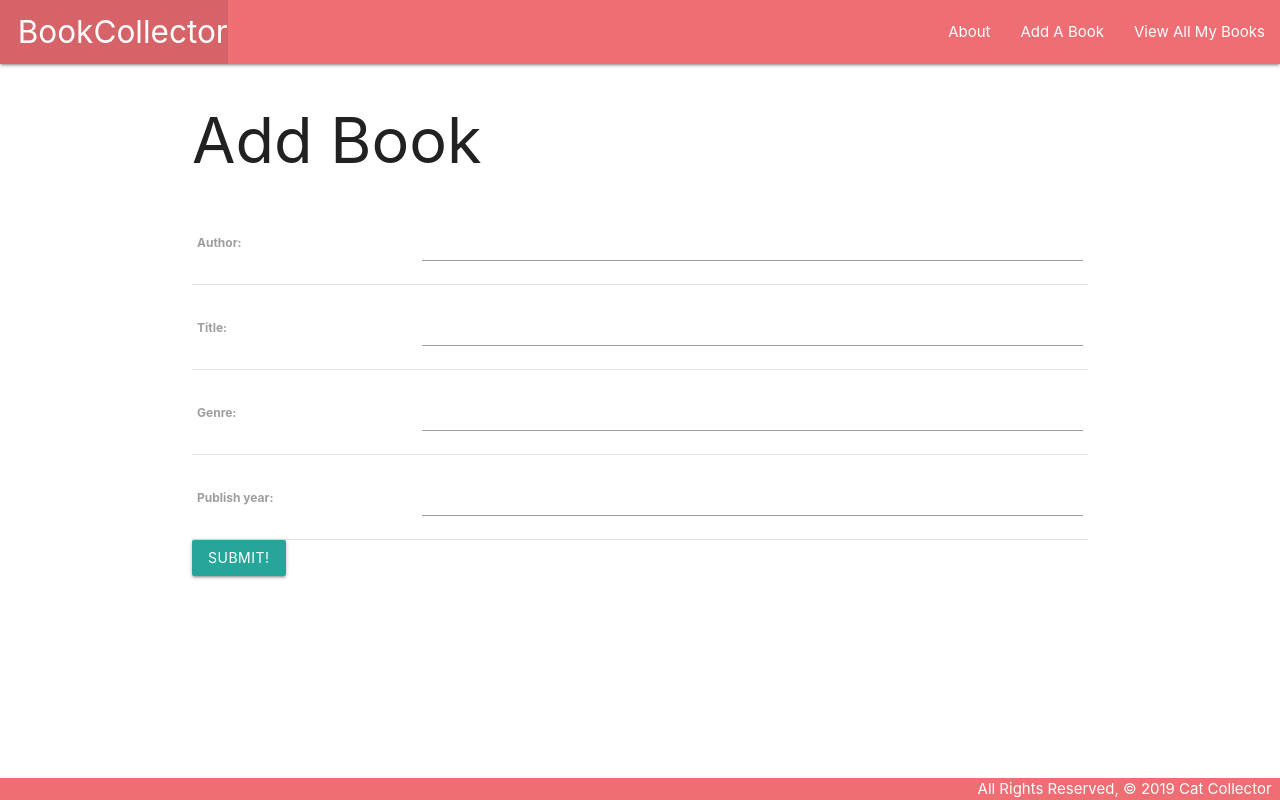
After one commit to tungolra/Book-Collector-django-app, a Django app: page /books/create/ in a window 1280 px wide. The commit adds this page. Run offline with Django 4.2, Linux system fonts and the light colour scheme.

Commit message:
part 3 of collectors lab complete

```diff
--- a/bookcollector/main_app/models.py
+++ b/bookcollector/main_app/models.py
@@ -1,5 +1,5 @@
 from django.db import models
-
+from django.urls import reverse
 # Create your models here.
 
 
@@ -11,3 +11,6 @@ class Book(models.Model):
 
     def __str__(self):
         return f"{self.author}: {self.title} ({self.publish_year})"
+
+    def get_absolute_url(self):
+        return reverse('detail', kwargs={'book_id': self.id})
--- a/bookcollector/main_app/templates/base.html
+++ b/bookcollector/main_app/templates/base.html
@@ -5,7 +5,7 @@
     <meta charset="UTF-8" />
     <meta name="viewport" content="width=device-width, initial-scale=1.0" />
     <meta http-equiv="X-UA-Compatible" content="ie=edge" />
-    <title>Cat Collector</title>
+    <title>Book Collector</title>
     <link
       rel="stylesheet"
       href="https://cdnjs.cloudflare.com/ajax/libs/materialize/1.0.0/css/materialize.min.css"
@@ -18,12 +18,13 @@
         <div class="nav-wrapper">
           <ul>
             <li>
-              <a href="/" class="left brand-logo">&nbsp;&nbsp;CatCollector</a>
+              <a href="/" class="left brand-logo">&nbsp;&nbsp;BookCollector</a>
             </li>
           </ul>
           <ul class="right">
-            <li><a href="/about">About</a></li>
-            <li><a href="/books">View All My Books</a></li>
+            <li><a href="{% url 'about' %}">About</a></li>
+            <li><a href="{% url 'books_create'%}">Add A Book</a></li>
+            <li><a href="{% url 'books_index' %}">View All My Books</a></li>
           </ul>
         </div>
       </nav>
--- a/bookcollector/main_app/templates/books/detail.html
+++ b/bookcollector/main_app/templates/books/detail.html
@@ -8,5 +8,9 @@
     <p>Genre: {{book.genre}}</p>
     <p>Publish Year: {{book.publish_year}}</p>
   </div>
+  <div class="card-action">
+    <a href="{% url 'books_update' book.id%}">Edit</a>
+    <a href="{% url 'books_delete' book.id%}">Delete</a>
+  </div>
 </div>
 {% endblock %}
--- /dev/null
+++ b/bookcollector/main_app/templates/main_app/book_form.html
@@ -0,0 +1,17 @@
+{% extends 'base.html' %}
+{% block content %}
+{% if object %}
+<h1>Edit <span class="teal-text">{{object.title}}</span></h1>
+{% else %}
+<h1>Add Book</h1>
+{% endif %}
+<!-- Leaving the action empty makes the form post to the same url used to display it -->
+<form action="" method="post">
+  {% csrf_token %}
+  <table>
+    <!-- Render the inputs inside of <tr>s & <td>s -->
+    {{ form.as_table }}
+  </table>
+  <input type="submit" value="Submit!" class="btn" />
+</form>
+{% endblock %}
--- a/bookcollector/main_app/urls.py
+++ b/bookcollector/main_app/urls.py
@@ -4,6 +4,9 @@ from . import views
 urlpatterns = [
     path('', views.home, name='home'),
     path('about/', views.about, name='about'),
-    path('books/', views.books_index, name='index'),
-    path('books/<int:book_id>/', views.books_detail, name='detail')
+    path('books/', views.books_index, name='books_index'),
+    path('books/<int:book_id>/', views.books_detail, name='detail'),
+    path('books/create/', views.BookCreate.as_view(), name="books_create"),
+    path('books/<int:pk>/update/', views.BookUpdate.as_view(), name='books_update'),
+    path('books/<int:pk>/delete/', views.BookDelete.as_view(), name='books_delete'),
 ]
--- a/bookcollector/main_app/views.py
+++ b/bookcollector/main_app/views.py
@@ -1,5 +1,7 @@
 from django.shortcuts import render
-from django.http import HttpResponse
+from django.urls import reverse
+from django.http import HttpResponse, HttpResponseRedirect
+from django.views import generic
 
 from .models import Book
 
@@ -22,3 +24,38 @@ def books_index(request):
 def books_detail(request, book_id):
     book = Book.objects.get(id=book_id)
     return render(request, 'books/detail.html', {'book': book})
+
+class BookCreate(generic.CreateView):
+    model = Book
+    # fields = ['author', 'title', 'genre', 'publish_year']
+    fields = '__all__'
+    success_url = '/books/'
+
+class BookUpdate(generic.UpdateView):
+    model = Book
+    fields = '__all__'
+
+class BookDelete(generic.DeleteView):
+    model = Book
+    success_url = '/books/'
+
+
+# class HomeView(generic.View):
+#     template_name = 'home.html'
+
+# class AboutView(generic.View):
+#     template_name = 'about.html'
+## in a ListView, the queryset of model instances will be available via attributes named
+## object_list and cat_list (again, the lowercase name of the Model with _list appended to it).
+# class BookList(generic.ListView):
+#     model = Book
+#     template_name = 'books/index.html'
+#     def get_queryset(self):
+#         return Book.objects.get_queryset()
+#         # how to pass in booklist with CBV?
+
+# class BookDetailsView(generic.DetailView):
+#     model = Book
+#     template_name = 'books/detail.html'
+#     def get_queryset(self):
+#         return super().get_queryset()
```
Also changed, not shown: bookcollector/main_app/templates/main_app/book_confirm_delete.html (added, +13 -0 lines).
